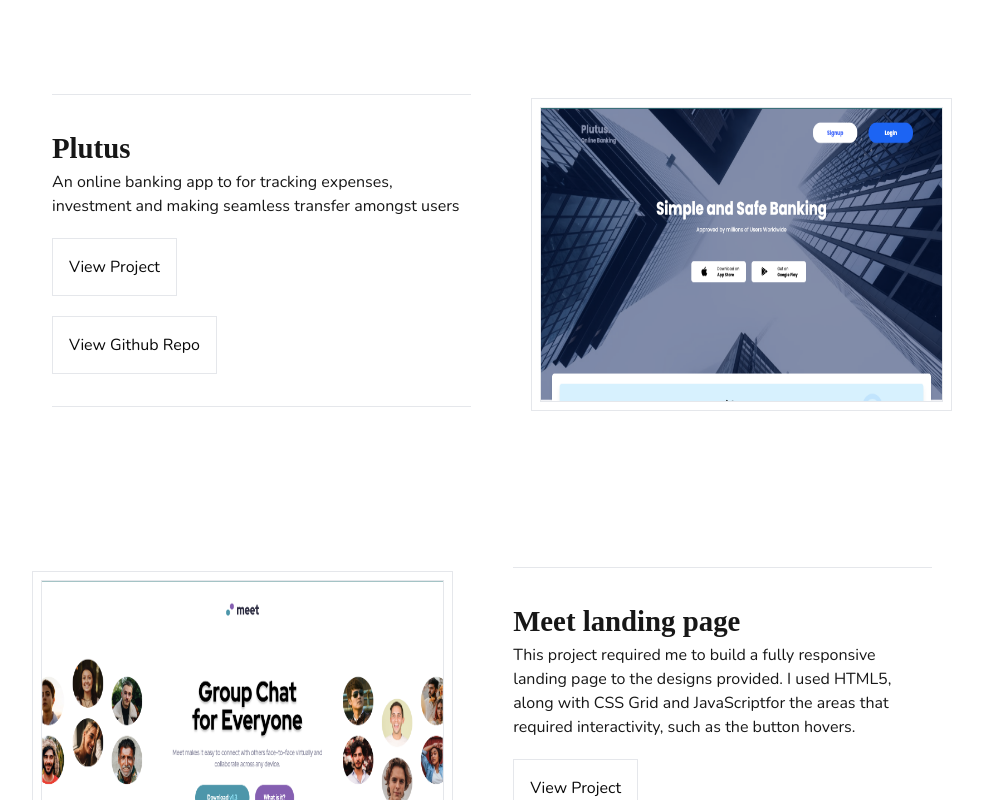
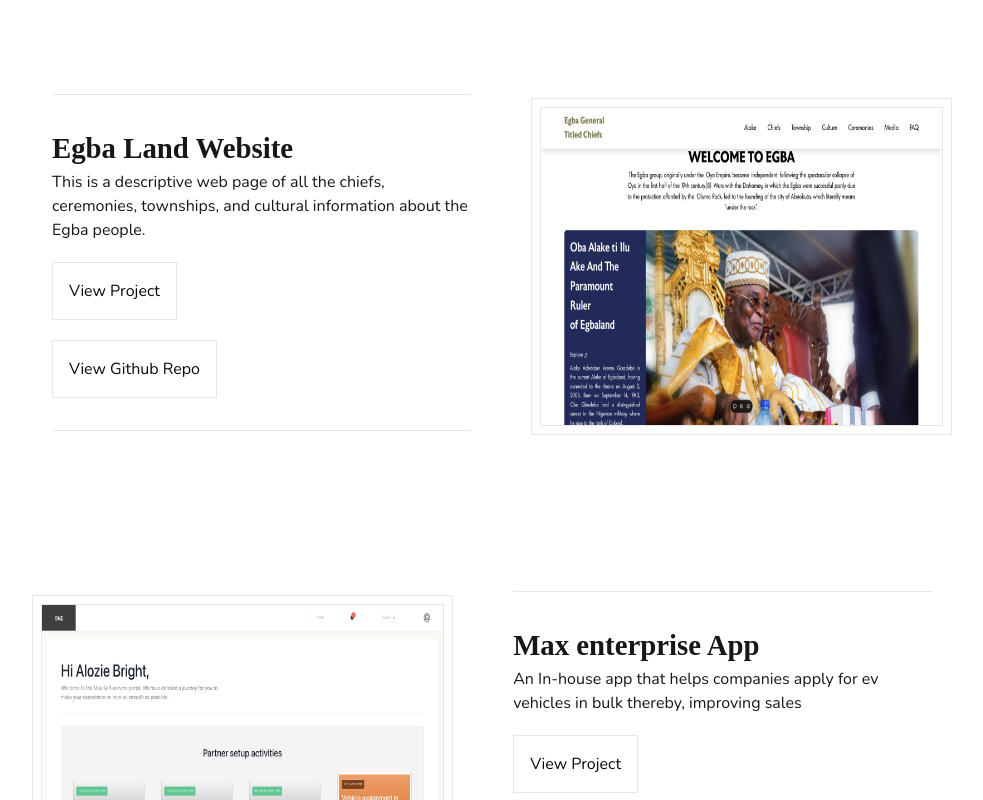
Before and after one commit to killamillz/Portfolio, a Next.js app in the folder portfolio/: page /portfolio in a window 1280 px wide. Shown: the part 200-1000 px from the top of the page, without its empty margins (148-1131 px from the left). Built offline with nearby package versions, Linux system fonts and the light colour scheme.

Commit message:
added new projects

```diff
--- a/portfolio/src/app/data.ts
+++ b/portfolio/src/app/data.ts
@@ -6,6 +6,8 @@ import nextjs from "/public/images/nextjs.svg";
 import react from "/public/images/react.svg";
 import typescript from "/public/images/typescript.svg";
 import plutus from "/public/images/plutus.png";
+import Max from "/public/images/Max.png";
+import Egba from "/public/images/Egba.png";
 import meet from "/public/images/meet.png";
 
 import type { StaticImageData } from "next/image";
@@ -22,6 +24,30 @@ export type Portfolio = {
 };
 
 export const portfolioList: Portfolio[] = [
+  {
+    name: "Egba Land Website",
+    slug: "egbaLand",
+    image: Egba,
+    details:
+      "This is a descriptive web page of all the chiefs, ceremonies, townships, and cultural information about the Egba people.",
+    bg: "red",
+    projectBackground:
+      "This project was built using NEXTjs, and Tailwind for styling. This is a descriptive web page of all the chiefs, ceremonies, townships, and cultural information about the Egba people.",
+    link: "https://egba-land.vercel.app/",
+    githubLink: "https://github.com/killamillz/Egba_land",
+  },
+  {
+    name: "Max enterprise App",
+    slug: "maxEnterpriseApp",
+    image: Max,
+    details:
+      "An In-house app that helps companies apply for ev vehicles in bulk thereby, improving sales",
+    bg: "red",
+    projectBackground:
+      "This project was built using NEXTjs, React Query, Saas, chakraUi and Tailwind for styling. This is an application for companies to request for more then one assets and also the user seeing and interacting with the app in other to complete the process flow and get onboarded.",
+    link: "https://enterprise.dev.maxdrv.com/",
+    githubLink: "https://enterprise.dev.maxdrv.com/",
+  },
   {
     name: "Plutus",
     slug: "plutus",
--- a/portfolio/src/app/globals.css
+++ b/portfolio/src/app/globals.css
@@ -32,6 +32,10 @@ html {
     opacity: 1;
     transform: translateY(0);
   }
+}
+
+.animate-slideInSlow {
+  animation: slideIn 2.5s ease-in-out;
 }
 
 .animate-slideIn {
--- a/portfolio/src/app/layout.tsx
+++ b/portfolio/src/app/layout.tsx
@@ -28,7 +28,7 @@ export default function RootLayout({
   return (
     <html lang="en">
       <body
-        className={`${nunito.className} ${nonSerif.className} antialiased md:px-40 animate-slideInSlow`}
+        className={`${nunito.className} ${nonSerif.className} antialiased md:px-40 animate-slideInSlow z-0`}
       >
         <div className="sticky top-0 z-50">
           <NavBar />
--- a/portfolio/src/app/ui/shared/navbar/navBar.tsx
+++ b/portfolio/src/app/ui/shared/navbar/navBar.tsx
@@ -22,7 +22,7 @@ function NavBar() {
 
   return (
     <>
-      <div className="hidden md:flex justify-between py-8 bg-inherit z-50 .background">
+      <div className="hidden md:flex justify-between py-8 bg-inherit .background">
         <Image src={Logo} alt={"My logo"} />
         <ul className="flex">
           {links?.map((link: LinksProps, index: number) => (
```
Also changed, not shown: portfolio/public/images/Egba.png (added), portfolio/public/images/Max.png (added).
